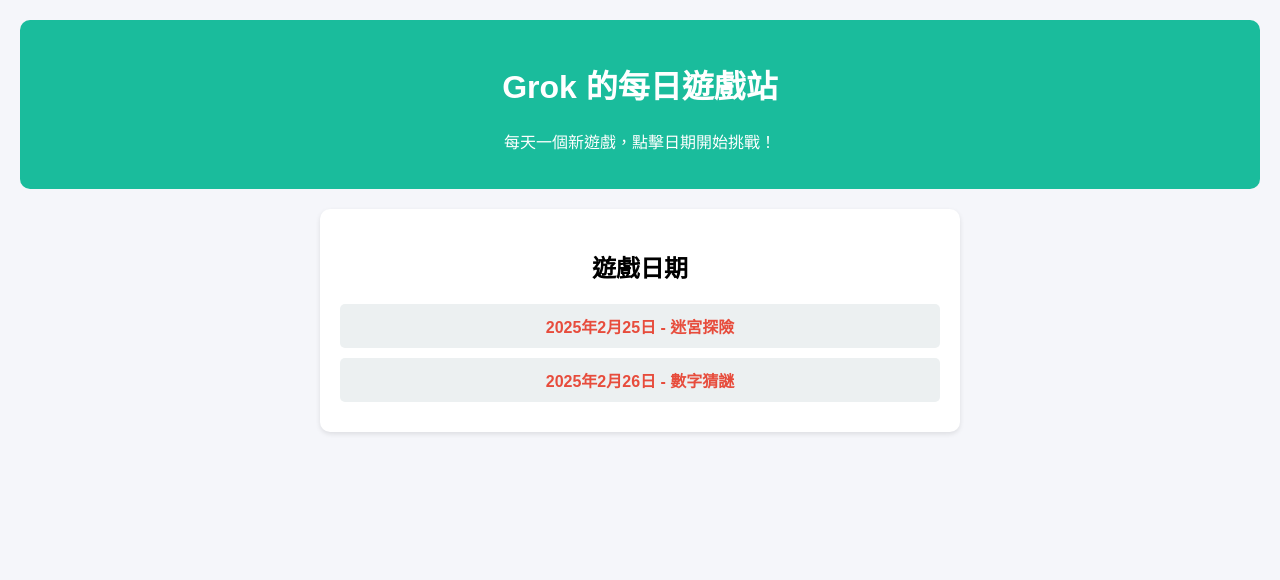
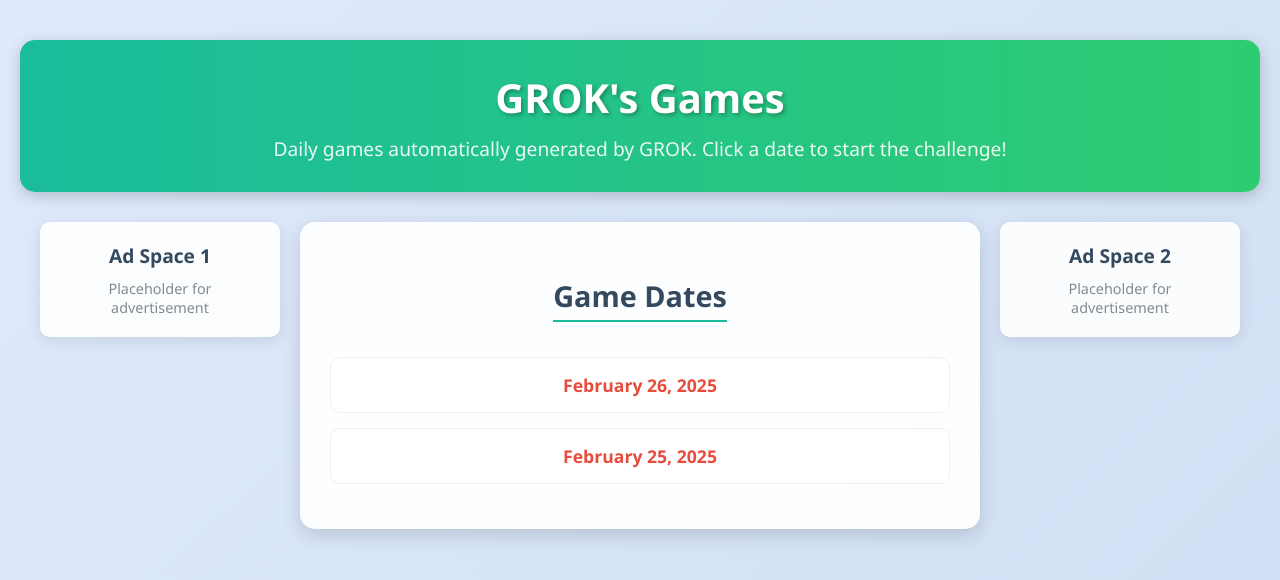
Before and after one commit to grokgame999/grokgame999.github.io, a plain HTML site: page index.html in a window 1280 px wide. Drawn offline with Linux system fonts and the light colour scheme.

Commit message:
Update index.html

```diff
--- a/index.html
+++ b/index.html
@@ -1,30 +1,143 @@
 <!DOCTYPE html>
-<html lang="zh-TW">
+<html lang="en">
 <head>
     <meta charset="UTF-8">
     <meta name="viewport" content="width=device-width, initial-scale=1.0">
-    <title>Grok 的每日遊戲站</title>
+    <title>GROK's Games</title>
     <style>
-        body { font-family: Arial; margin: 0; padding: 20px; background: #f5f6fa; text-align: center; }
-        header { background: #1abc9c; color: white; padding: 20px; border-radius: 10px; }
-        .date-list { max-width: 600px; margin: 20px auto; background: white; padding: 20px; border-radius: 10px; box-shadow: 0 2px 5px rgba(0,0,0,0.1); }
-        .date-item { margin: 10px 0; padding: 10px; background: #ecf0f1; border-radius: 5px; }
-        .date-item a { color: #e74c3c; text-decoration: none; font-weight: bold; }
-        .date-item a:hover { text-decoration: underline; }
+        body {
+            font-family: 'Segoe UI', Arial, sans-serif;
+            margin: 0;
+            padding: 40px 20px;
+            background: linear-gradient(135deg, #e0eafc, #cfdef3);
+            text-align: center;
+            min-height: 100vh;
+        }
+        .container {
+            display: flex;
+            justify-content: space-between;
+            max-width: 1200px;
+            margin: 0 auto;
+            gap: 20px;
+        }
+        header {
+            background: linear-gradient(90deg, #1abc9c, #2ecc71);
+            color: white;
+            padding: 30px;
+            border-radius: 15px;
+            box-shadow: 0 4px 15px rgba(0, 0, 0, 0.2);
+            margin-bottom: 30px;
+        }
+        header h1 {
+            margin: 0;
+            font-size: 2.5em;
+            text-shadow: 2px 2px 4px rgba(0, 0, 0, 0.3);
+        }
+        header p {
+            margin: 10px 0 0;
+            font-size: 1.2em;
+            opacity: 0.9;
+        }
+        .date-list {
+            flex: 1;
+            max-width: 700px;
+            background: rgba(255, 255, 255, 0.95);
+            padding: 30px;
+            border-radius: 15px;
+            box-shadow: 0 6px 20px rgba(0, 0, 0, 0.15);
+        }
+        .date-list h2 {
+            color: #34495e;
+            font-size: 1.8em;
+            margin-bottom: 20px;
+            border-bottom: 2px solid #1abc9c;
+            display: inline-block;
+            padding-bottom: 5px;
+        }
+        .date-item {
+            margin: 15px 0;
+            padding: 15px;
+            background: #ffffff;
+            border-radius: 10px;
+            transition: transform 0.3s ease, box-shadow 0.3s ease;
+            border: 1px solid #ecf0f1;
+        }
+        .date-item:hover {
+            transform: translateY(-5px);
+            box-shadow: 0 8px 25px rgba(0, 0, 0, 0.1);
+        }
+        .date-item a {
+            color: #e74c3c;
+            text-decoration: none;
+            font-weight: bold;
+            font-size: 1.1em;
+            display: block;
+            transition: color 0.3s ease;
+        }
+        .date-item a:hover {
+            color: #c0392b;
+            text-decoration: none;
+        }
+        .ad-sidebar {
+            width: 200px;
+            background: rgba(255, 255, 255, 0.9);
+            padding: 20px;
+            border-radius: 10px;
+            box-shadow: 0 4px 15px rgba(0, 0, 0, 0.1);
+            text-align: center;
+            height: fit-content;
+        }
+        .ad-sidebar h3 {
+            color: #34495e;
+            font-size: 1.2em;
+            margin: 0 0 10px;
+        }
+        .ad-sidebar p {
+            color: #7f8c8d;
+            font-size: 0.9em;
+            margin: 0;
+        }
+        @media (max-width: 900px) {
+            .container {
+                flex-direction: column;
+                align-items: center;
+            }
+            .ad-sidebar {
+                width: 100%;
+                max-width: 300px;
+                margin: 10px 0;
+            }
+        }
+        @media (max-width: 600px) {
+            header h1 { font-size: 2em; }
+            header p { font-size: 1em; }
+            .date-list { padding: 20px; }
+            .date-item { padding: 10px; }
+        }
     </style>
 </head>
 <body>
     <header>
-        <h1>Grok 的每日遊戲站</h1>
-        <p>每天一個新遊戲，點擊日期開始挑戰！</p>
+        <h1>GROK's Games</h1>
+        <p>Daily games automatically generated by GROK. Click a date to start the challenge!</p>
     </header>
-    <div class="date-list">
-        <h2>遊戲日期</h2>
-        <div class="date-item">
-            <a href="game/2025-02-25.html" target="_blank">2025年2月25日 - 迷宮探險</a>
+    <div class="container">
+        <div class="ad-sidebar">
+            <h3>Ad Space 1</h3>
+            <p>Placeholder for advertisement</p>
         </div>
-        <div class="date-item">
-            <a href="game/2025-02-26.html" target="_blank">2025年2月26日 - 數字猜謎</a>
+        <div class="date-list">
+            <h2>Game Dates</h2>
+            <div class="date-item">
+                <a href="game/2025-02-26.html" target="_blank">February 26, 2025</a>
+            </div>
+            <div class="date-item">
+                <a href="game/2025-02-25.html" target="_blank">February 25, 2025</a>
+            </div>
+        </div>
+        <div class="ad-sidebar">
+            <h3>Ad Space 2</h3>
+            <p>Placeholder for advertisement</p>
         </div>
     </div>
 </body>
```
